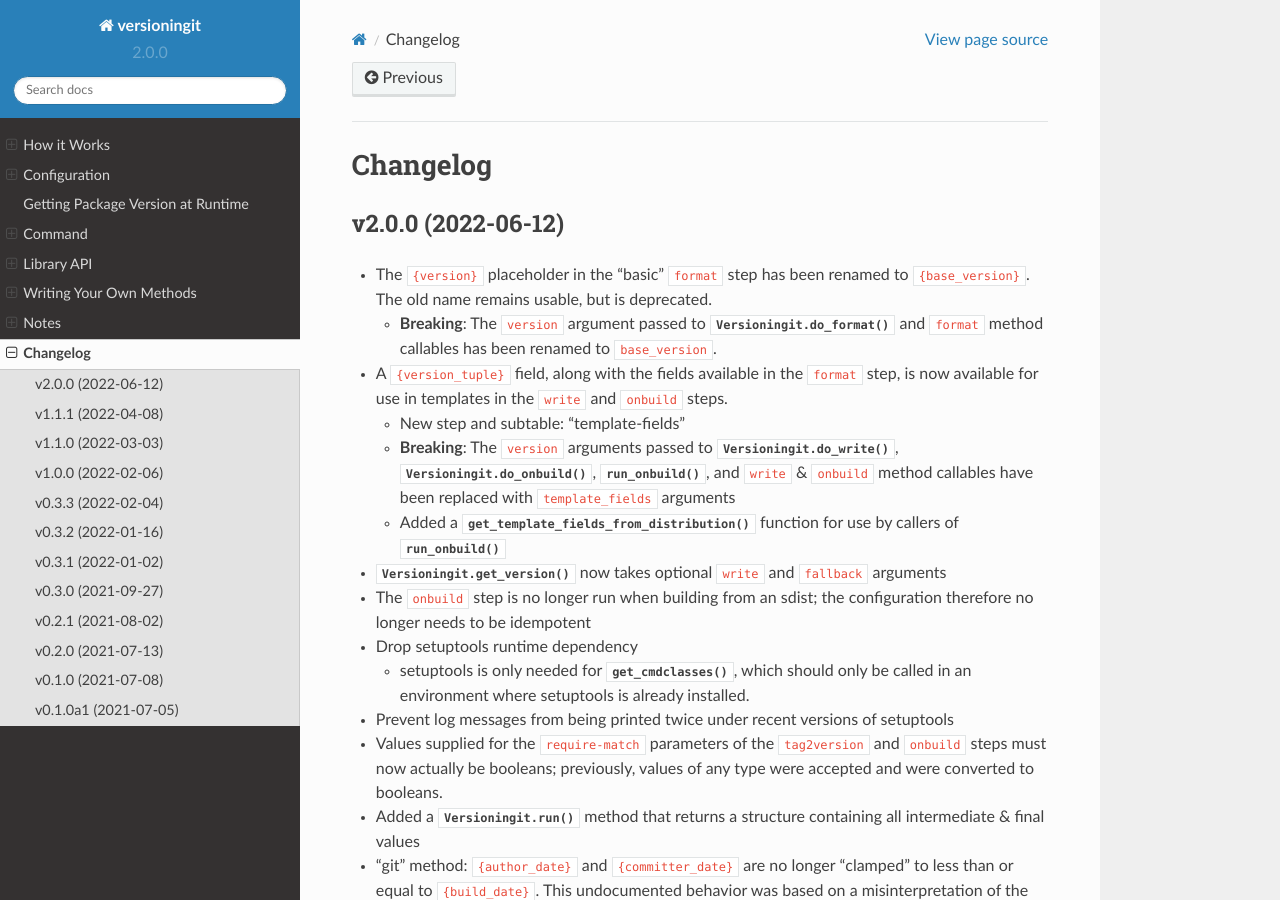
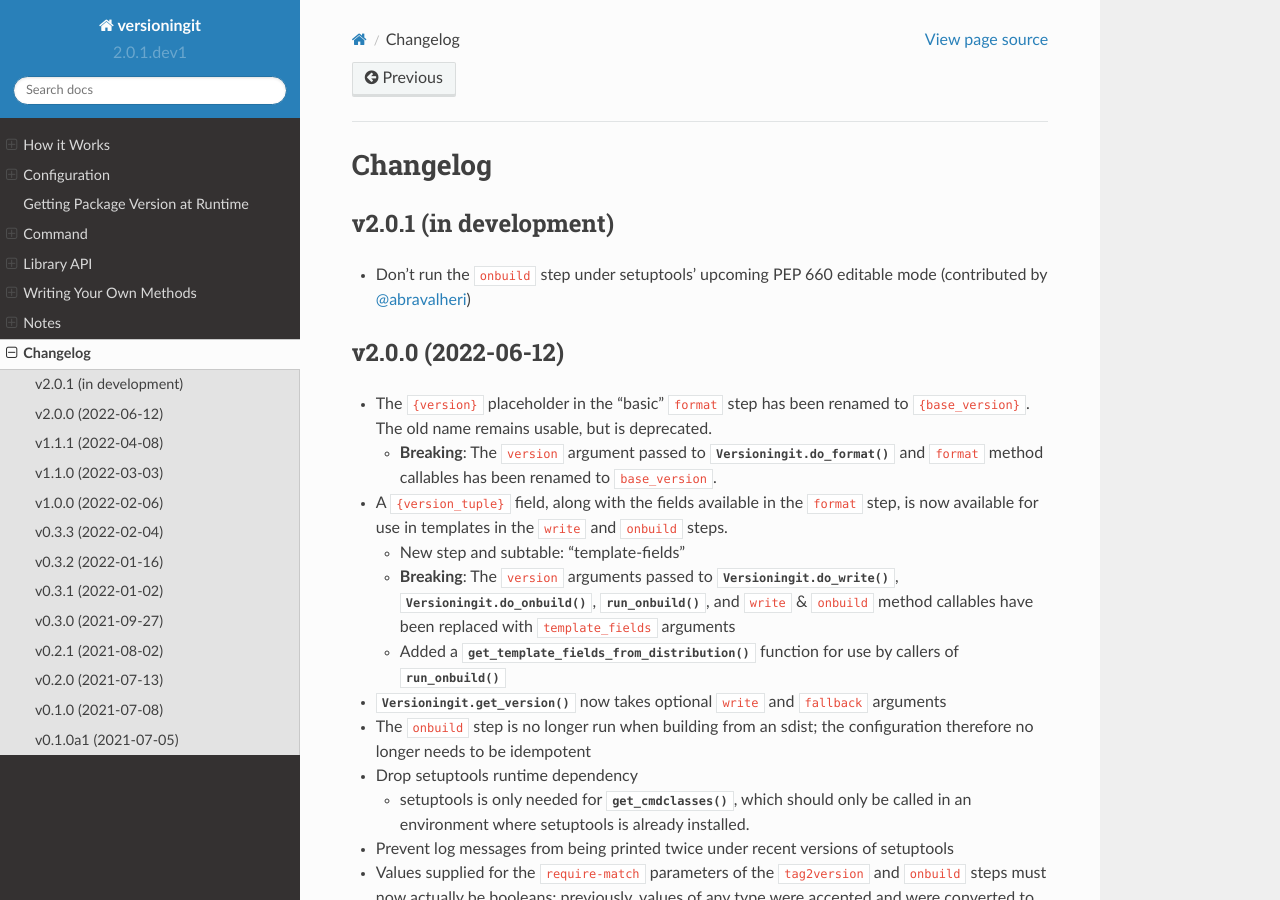
Before and after one commit to jwodder/versioningit, a Sphinx documentation site: the page built from docs/changelog.rst, in a window 1280 px wide and 900 px high. Built offline with Sphinx 7.4.7 and the Read the Docs theme 2.0.0, drawn with Linux system fonts in a browser that asks for light colours.

Commit message:
Update CHANGELOG

```diff
--- a/docs/changelog.rst
+++ b/docs/changelog.rst
@@ -2,6 +2,12 @@
 
 Changelog
 =========
+
+v2.0.1 (in development)
+-----------------------
+- Don't run the ``onbuild`` step under setuptools' upcoming PEP 660 editable
+  mode (contributed by `@abravalheri <https://github.com/abravalheri>`_)
+
 
 v2.0.0 (2022-06-12)
 -------------------
--- a/src/versioningit/__init__.py
+++ b/src/versioningit/__init__.py
@@ -38,7 +38,7 @@ Visit <https://github.com/jwodder/versioningit> or
 <https://versioningit.rtfd.io> for more information.
 """
 
-__version__ = "2.0.0"
+__version__ = "2.0.1.dev1"
 __author__ = "John Thorvald Wodder II"
 __author_email__ = "versioningit@varonathe.org"
 __license__ = "MIT"
```
Also changed, not shown: CHANGELOG.md (+5 -0 lines).
